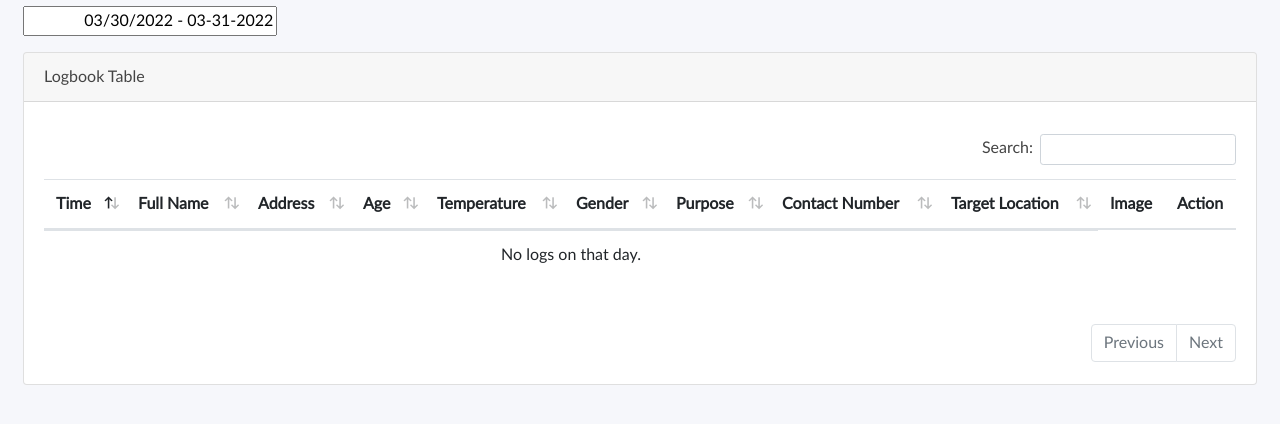
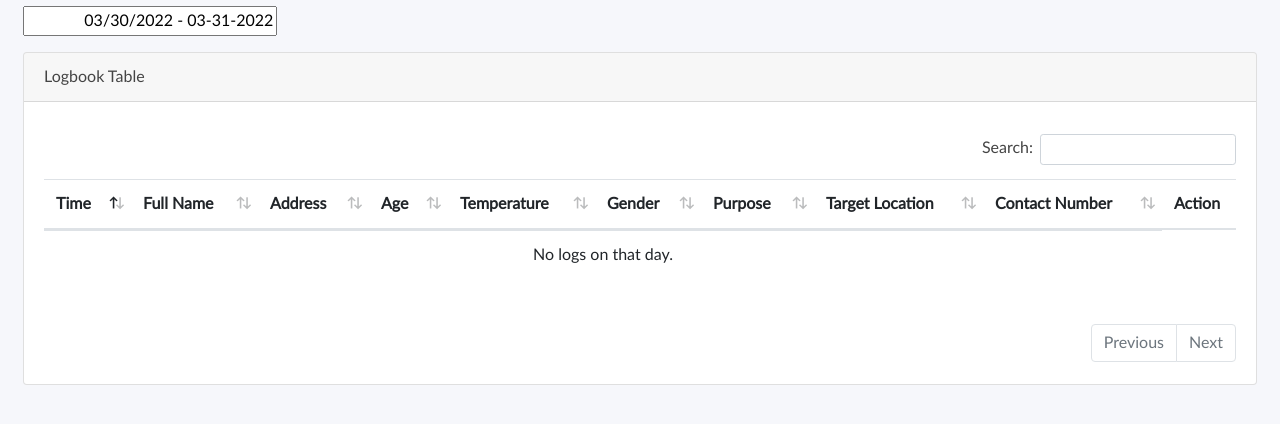
Before and after one commit to haroldeslr/campus-logging-system, a PHP site: page /logbook.php in a window 1280 px wide. Shown: the part 154-578 px from the top of the page. Run offline with PHP 8.4, Linux system fonts and the light colour scheme; a user stored in the database is signed in; data comes from the database, SQL or seed files in the repository; data that the repository does not hold is empty; some libraries are stand-ins or nearby versions.

Commit message:
added column in table

```diff
--- a/logbook.php
+++ b/logbook.php
@@ -168,9 +168,8 @@ mysqli_close($conn);
                         <th>Temperature</th>
                         <th>Gender</th>
                         <th>Purpose</th>
+                        <th>Target Location</th>
                         <th>Contact Number</th>
-                        <th>Target Location</th>
-                        <th>Image</th>
                         <th>Action</th>
                       </tr>
                     </thead>
```
